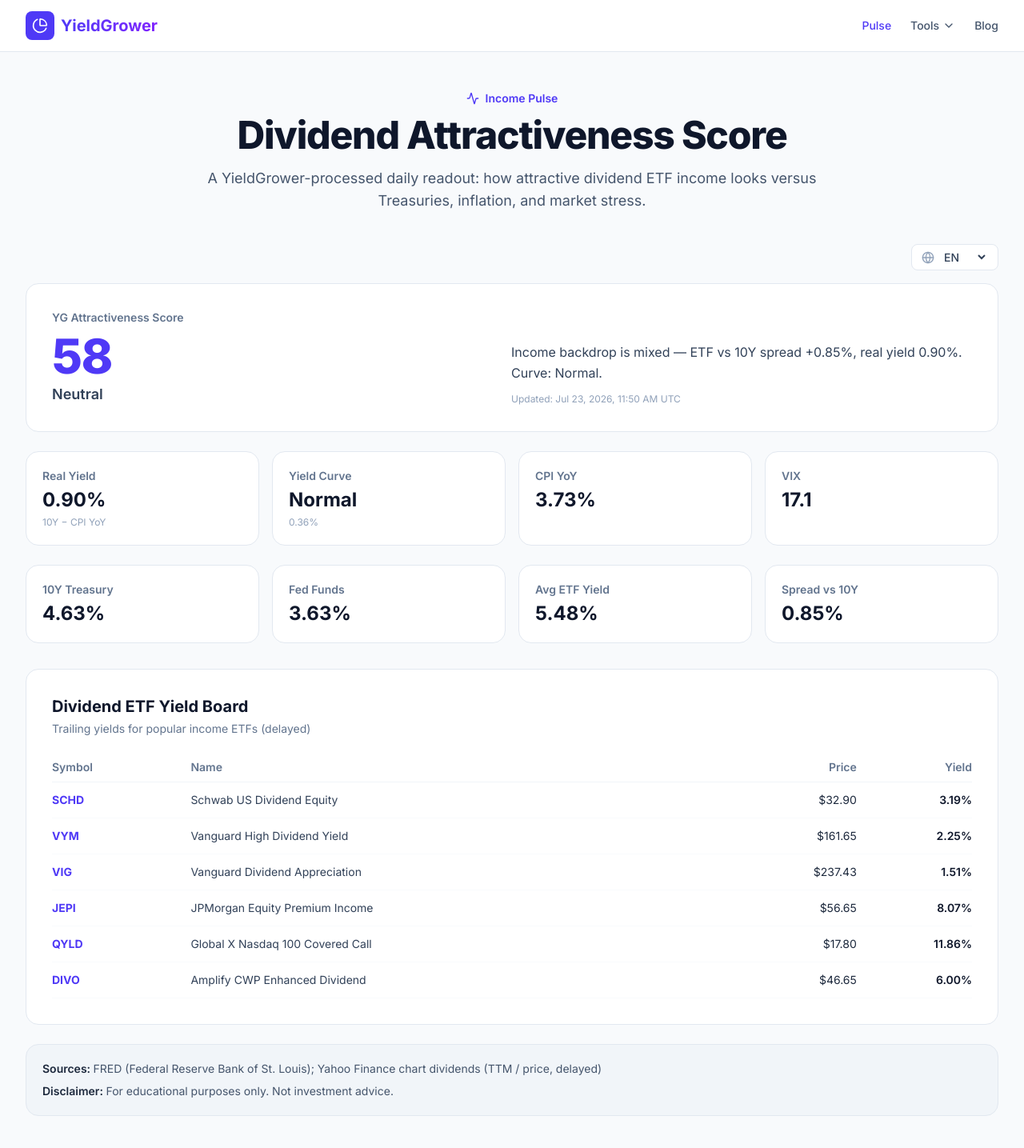
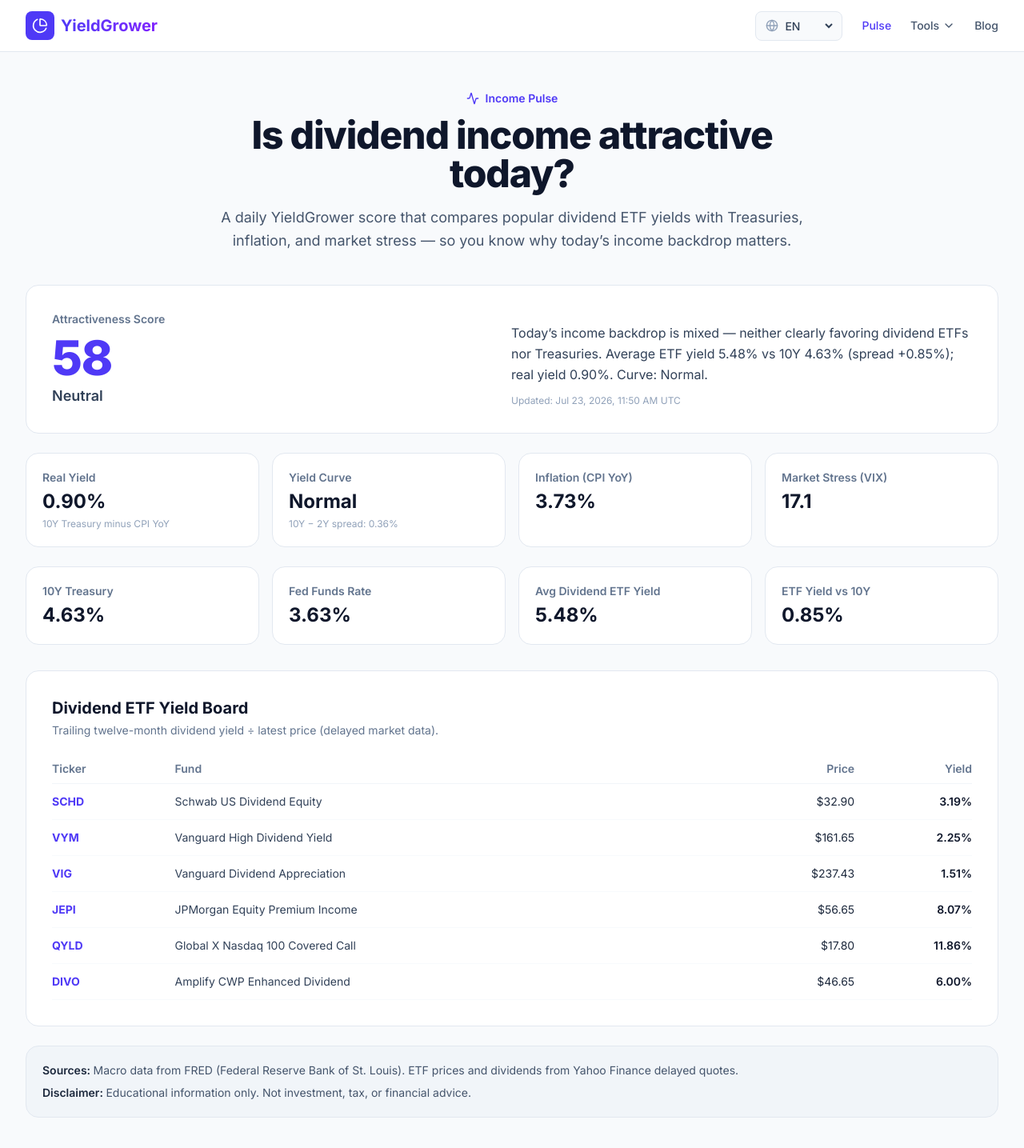
Before and after one commit to taehunt/dividend-calculator, a Next.js app: page /pulse in a window 1280 px wide. Shown: the top 1435 px of the page at 80% size. Built offline with nearby package versions, Linux system fonts and the light colour scheme.

Commit message:
Polish Income Pulse copy and full-page EN/KO

```diff
--- a/public/data/income-pulse.json
+++ b/public/data/income-pulse.json
@@ -7,8 +7,8 @@
     "ko": "중립"
   },
   "brief": {
-    "en": "Income backdrop is mixed — ETF vs 10Y spread +0.85%, real yield 0.90%. Curve: Normal.",
-    "ko": "배당 소득 환경은 혼조 — ETF 대비 10년물 스프레드 +0.85%, 실질금리 0.90%. 곡선: 정상."
+    "en": "Today’s income backdrop is mixed — neither clearly favoring dividend ETFs nor Treasuries. Average ETF yield 5.48% vs 10Y 4.63% (spread +0.85%); real yield 0.90%. Curve: Normal.",
+    "ko": "오늘의 인컴 환경은 혼조입니다. 배당 ETF와 국채 중 한쪽이 뚜렷이 우세하지 않습니다. ETF 평균 5.48% vs 10년물 4.63% (스프레드 +0.85%), 실질금리 0.90%. 수익률 곡선: 정상."
   },
   "avgEtfYield": 5.477,
   "spreadVs10y": 0.847,
@@ -109,8 +109,8 @@
     "etf": "Yahoo Finance chart dividends (TTM / price, delayed)"
   },
   "disclaimer": {
-    "en": "For educational purposes only. Not investment advice.",
-    "ko": "교육 목적 정보이며 투자 자문이 아닙니다."
+    "en": "Educational information only. Not investment, tax, or financial advice.",
+    "ko": "교육 목적의 정보이며 투자·세무·재무 자문이 아닙니다."
   },
   "errors": []
 }
--- a/src/app/pulse/page.tsx
+++ b/src/app/pulse/page.tsx
@@ -1,26 +1,17 @@
 import type { Metadata } from "next";
 import { readFile } from "fs/promises";
 import path from "path";
-import Link from "next/link";
-import {
-  Activity,
-  ArrowRight,
-  Flame,
-  Sprout,
-  Target,
-} from "lucide-react";
-import SiteHeader from "@/components/SiteHeader";
 import PulseClient from "@/components/PulseClient";
 import type { IncomePulse } from "@/lib/income-pulse";
 
 export const metadata: Metadata = {
-  title: "Income Pulse — Dividend Attractiveness Score | YieldGrower",
+  title: "Income Pulse — Is Dividend Income Attractive Today? | YieldGrower",
   description:
-    "Daily dividend attractiveness score vs Treasuries and inflation. Track real yield, the curve regime, VIX, and popular dividend ETF yields.",
+    "Daily dividend attractiveness score vs Treasuries, inflation, and VIX. Track real yield, the yield curve, and popular dividend ETF yields — updated every day.",
   openGraph: {
     title: "Income Pulse — Dividend Attractiveness Score | YieldGrower",
     description:
-      "See whether dividend income looks attractive vs bonds and inflation — updated daily.",
+      "A daily YieldGrower readout: how attractive dividend ETF income looks versus bonds and inflation.",
     url: "https://yieldgrower.com/pulse",
     siteName: "YieldGrower",
     type: "website",
@@ -28,77 +19,17 @@
 };
 
 async function loadPulse(): Promise<IncomePulse> {
-  const filePath = path.join(process.cwd(), "public", "data", "income-pulse.json");
+  const filePath = path.join(
+    process.cwd(),
+    "public",
+    "data",
+    "income-pulse.json"
+  );
   const raw = await readFile(filePath, "utf-8");
   return JSON.parse(raw) as IncomePulse;
 }
 
 export default async function PulsePage() {
   const data = await loadPulse();
-
-  return (
-    <div className="min-h-screen bg-slate-50 font-sans">
-      <SiteHeader active="pulse" showLocaleControls={false} />
-
-      <main className="max-w-7xl mx-auto px-4 sm:px-6 lg:px-8 py-12">
-        <div className="text-center max-w-3xl mx-auto mb-10">
-          <div className="inline-flex items-center gap-2 text-indigo-600 font-semibold text-sm mb-3">
-            <Activity className="w-4 h-4" />
-            Income Pulse
-          </div>
-          <h1 className="text-4xl md:text-5xl font-extrabold text-slate-900 tracking-tight mb-4">
-            Dividend Attractiveness Score
-          </h1>
-          <p className="text-lg text-slate-600">
-            A YieldGrower-processed daily readout: how attractive dividend ETF income
-            looks versus Treasuries, inflation, and market stress.
-          </p>
-        </div>
-
-        <PulseClient initialData={data} />
-
-        <section className="mt-10 grid grid-cols-1 md:grid-cols-3 gap-4">
-          <Link
-            href="/goal"
-            className="bg-white border border-slate-200 rounded-2xl p-5 hover:border-indigo-200 hover:shadow-sm transition-all"
-          >
-            <Target className="w-5 h-5 text-indigo-600 mb-3" />
-            <h3 className="font-bold text-slate-900 mb-1">Dividend Income Goal</h3>
-            <p className="text-sm text-slate-600 mb-3">
-              Size the portfolio you need for a monthly dividend target.
-            </p>
-            <span className="inline-flex items-center gap-1 text-sm font-semibold text-indigo-600">
-              Open calculator <ArrowRight className="w-4 h-4" />
-            </span>
-          </Link>
-          <Link
-            href="/fire"
-            className="bg-white border border-slate-200 rounded-2xl p-5 hover:border-indigo-200 hover:shadow-sm transition-all"
-          >
-            <Flame className="w-5 h-5 text-indigo-600 mb-3" />
-            <h3 className="font-bold text-slate-900 mb-1">FIRE Calculator</h3>
-            <p className="text-sm text-slate-600 mb-3">
-              Estimate when passive income can cover living expenses.
-            </p>
-            <span className="inline-flex items-center gap-1 text-sm font-semibold text-indigo-600">
-              Open calculator <ArrowRight className="w-4 h-4" />
-            </span>
-          </Link>
-          <Link
-            href="/compound"
-            className="bg-white border border-slate-200 rounded-2xl p-5 hover:border-indigo-200 hover:shadow-sm transition-all"
-          >
-            <Sprout className="w-5 h-5 text-indigo-600 mb-3" />
-            <h3 className="font-bold text-slate-900 mb-1">Compound Interest</h3>
-            <p className="text-sm text-slate-600 mb-3">
-              Project how contributions grow under different return assumptions.
-            </p>
-            <span className="inline-flex items-center gap-1 text-sm font-semibold text-indigo-600">
-              Open calculator <ArrowRight className="w-4 h-4" />
-            </span>
-          </Link>
-        </section>
-      </main>
-    </div>
-  );
+  return <PulseClient initialData={data} />;
 }
--- a/src/app/tools/page.tsx
+++ b/src/app/tools/page.tsx
@@ -17,7 +17,7 @@
     href: "/pulse",
     title: "Income Pulse",
     titleKo: "인컴 펄스",
-    desc: "Daily dividend attractiveness score vs Treasuries, inflation, and VIX.",
+    desc: "Daily score: how attractive dividend ETF income looks vs Treasuries, inflation, and market stress.",
     icon: Activity,
   },
   {
--- a/src/components/PulseClient.tsx
+++ b/src/components/PulseClient.tsx
@@ -1,7 +1,15 @@
 "use client";
 
 import { useState } from "react";
-import { Globe } from "lucide-react";
+import Link from "next/link";
+import {
+  Activity,
+  ArrowRight,
+  Flame,
+  Sprout,
+  Target,
+} from "lucide-react";
+import SiteHeader from "@/components/SiteHeader";
 import {
   formatNumber,
   formatPct,
@@ -15,48 +23,89 @@
   initialData: IncomePulse;
 };
 
+const ETF_NAME_KO: Record<string, string> = {
+  SCHD: "슈왑 미국 배당 주식",
+  VYM: "뱅가드 고배당",
+  VIG: "뱅가드 배당성장",
+  JEPI: "JP모건 주식 프리미엄 인컴",
+  QYLD: "글로벌X 나스닥100 커버드콜",
+  DIVO: "Amplify 강화 배당",
+};
+
 const copy = {
   en: {
-    score: "YG Attractiveness Score",
+    eyebrow: "Income Pulse",
+    title: "Is dividend income attractive today?",
+    subtitle:
+      "A daily YieldGrower score that compares popular dividend ETF yields with Treasuries, inflation, and market stress — so you know why today’s income backdrop matters.",
+    score: "Attractiveness Score",
     updated: "Updated",
     realYield: "Real Yield",
-    realYieldSub: "10Y − CPI YoY",
+    realYieldSub: "10Y Treasury minus CPI YoY",
     curve: "Yield Curve",
-    inflation: "CPI YoY",
-    vix: "VIX",
+    curveSub: "10Y − 2Y spread",
+    inflation: "Inflation (CPI YoY)",
+    vix: "Market Stress (VIX)",
     dgs10: "10Y Treasury",
-    fed: "Fed Funds",
-    avgYield: "Avg ETF Yield",
-    spread: "Spread vs 10Y",
+    fed: "Fed Funds Rate",
+    avgYield: "Avg Dividend ETF Yield",
+    spread: "ETF Yield vs 10Y",
     board: "Dividend ETF Yield Board",
-    boardSub: "Trailing yields for popular income ETFs (delayed)",
-    symbol: "Symbol",
-    name: "Name",
+    boardSub:
+      "Trailing twelve-month dividend yield ÷ latest price (delayed market data).",
+    symbol: "Ticker",
+    name: "Fund",
     price: "Price",
     yield: "Yield",
     sources: "Sources",
+    sourcesBody:
+      "Macro data from FRED (Federal Reserve Bank of St. Louis). ETF prices and dividends from Yahoo Finance delayed quotes.",
     disclaimer: "Disclaimer",
+    ctaTitle: "Put today’s backdrop into a plan",
+    goalTitle: "Dividend Income Goal",
+    goalDesc: "Find the portfolio size needed for a monthly dividend target.",
+    fireTitle: "FIRE Calculator",
+    fireDesc: "Estimate when passive income can cover living expenses.",
+    compoundTitle: "Compound Interest",
+    compoundDesc: "Project how contributions grow under different return assumptions.",
+    openCalc: "Open calculator",
   },
   ko: {
-    score: "YG 매력도 점수",
+    eyebrow: "인컴 펄스",
+    title: "오늘 배당 소득, 얼마나 매력적인가?",
+    subtitle:
+      "대표 배당 ETF 수익률을 국채·물가·시장 스트레스와 비교해 YieldGrower가 매일 가공한 점수입니다. 숫자만 나열하지 않고, 오늘 인컴 환경이 왜 중요한지 한눈에 보여줍니다.",
+    score: "매력도 점수",
     updated: "업데이트",
     realYield: "실질금리",
-    realYieldSub: "10년물 − CPI 전년비",
+    realYieldSub: "미국 10년물 − CPI 전년비",
     curve: "수익률 곡선",
-    inflation: "CPI 전년비",
-    vix: "VIX",
-    dgs10: "미국 10년물",
-    fed: "기준금리",
-    avgYield: "ETF 평균 수익률",
-    spread: "10년물 대비 스프레드",
+    curveSub: "10년물 − 2년물 스프레드",
+    inflation: "물가 (CPI 전년비)",
+    vix: "시장 스트레스 (VIX)",
+    dgs10: "미국 10년 국채",
+    fed: "연준 기준금리",
+    avgYield: "배당 ETF 평균 수익률",
+    spread: "ETF 수익률 − 10년물",
     board: "배당 ETF 수익률 보드",
-    boardSub: "대표 인컴 ETF의 트레일링 수익률 (지연 시세)",
+    boardSub:
+      "최근 1년 배당 합계 ÷ 최신 가격으로 계산한 트레일링 수익률입니다. (지연 시세)",
     symbol: "티커",
-    name: "이름",
+    name: "상품명",
     price: "가격",
     yield: "수익률",
     sources: "출처",
+    sourcesBody:
+      "거시지표: FRED (세인트루이스 연준). ETF 가격·배당: Yahoo Finance 지연 시세.",
     disclaimer: "면책",
+    ctaTitle: "오늘 환경을 내 계획에 연결하기",
+    goalTitle: "배당 목표 소득",
+    goalDesc: "월 배당 목표를 위해 필요한 포트폴리오 규모를 계산합니다.",
+    fireTitle: "FIRE 계산기",
+    fireDesc: "수동 소득이 생활비를 넘는 시점을 추정합니다.",
+    compoundTitle: "복리 계산기",
+    compoundDesc: "적립금과 수익률 가정에 따른 자산 성장을 확인합니다.",
+    openCalc: "계산기 열기",
   },
 };
 
@@ -86,26 +135,33 @@
     lang === "ko" ? data.curveRegime.label_ko : data.curveRegime.label_en;
 
   return (
-    <div>
-      <div className="flex justify-end mb-4">
-        <div className="inline-flex items-center gap-2 bg-white border border-slate-200 rounded-lg px-3 py-1.5">
-          <Globe className="w-4 h-4 text-slate-400" />
-          <select
-            value={lang}
-            onChange={(e) => setLang(e.target.value as PulseLang)}
-            className="text-sm bg-transparent text-slate-700 focus:outline-none font-medium cursor-pointer"
-          >
-            <option value="en">EN</option>
-            <option value="ko">한국어</option>
-          </select>
+    <div className="min-h-screen bg-slate-50 font-sans">
+      <SiteHeader
+        active="pulse"
+        lang={lang}
+        onLangChange={setLang}
+        showLocaleControls
+      />
+
+      <main className="max-w-7xl mx-auto px-4 sm:px-6 lg:px-8 py-12">
+        <div className="text-center max-w-3xl mx-auto mb-10">
+          <div className="inline-flex items-center gap-2 text-indigo-600 font-semibold text-sm mb-3">
+            <Activity className="w-4 h-4" />
+            {t.eyebrow}
           </div>
+          <h1 className="text-4xl md:text-5xl font-extrabold text-slate-900 tracking-tight mb-4">
+            {t.title}
+          </h1>
+          <p className="text-lg text-slate-600 leading-relaxed">{t.subtitle}</p>
         </div>
 
         <div className="bg-white rounded-2xl border border-slate-200 p-6 sm:p-8 mb-6">
           <div className="flex flex-col md:flex-row md:items-end md:justify-between gap-4">
             <div>
               <p className="text-sm font-semibold text-slate-500 mb-2">{t.score}</p>
-            <p className={`text-6xl font-extrabold tracking-tight ${scoreTone(data.score)}`}>
+              <p
+                className={`text-6xl font-extrabold tracking-tight ${scoreTone(data.score)}`}
+              >
                 {data.score ?? "—"}
               </p>
               <p className="text-lg font-semibold text-slate-700 mt-1">
@@ -113,7 +169,9 @@
               </p>
             </div>
             <div className="md:max-w-xl">
-            <p className="text-slate-700 leading-relaxed">{data.brief[lang]}</p>
+              <p className="text-slate-700 leading-relaxed text-[15px] sm:text-base">
+                {data.brief[lang]}
+              </p>
               <p className="text-xs text-slate-400 mt-3">
                 {t.updated}: {formatUpdatedAt(data.updatedAt, lang)}
               </p>
@@ -127,8 +185,15 @@
             value={formatPct(data.rates.real_yield?.value)}
             sub={t.realYieldSub}
           />
-        <Card label={t.curve} value={regimeLabel} sub={formatPct(data.rates.t10y2y?.value)} />
-        <Card label={t.inflation} value={formatPct(data.rates.cpi_yoy?.value)} />
+          <Card
+            label={t.curve}
+            value={regimeLabel}
+            sub={`${t.curveSub}: ${formatPct(data.rates.t10y2y?.value)}`}
+          />
+          <Card
+            label={t.inflation}
+            value={formatPct(data.rates.cpi_yoy?.value)}
+          />
           <Card label={t.vix} value={formatNumber(data.rates.vix?.value, 1)} />
         </div>
 
@@ -154,8 +219,12 @@
             <tbody>
               {data.etfs.map((etf) => (
                 <tr key={etf.symbol} className="border-b border-slate-50">
-                <td className="py-3 pr-3 font-bold text-indigo-600">{etf.symbol}</td>
-                <td className="py-3 pr-3 text-slate-700">{etf.name}</td>
+                  <td className="py-3 pr-3 font-bold text-indigo-600">
+                    {etf.symbol}
+                  </td>
+                  <td className="py-3 pr-3 text-slate-700">
+                    {lang === "ko" ? ETF_NAME_KO[etf.symbol] || etf.name : etf.name}
+                  </td>
                   <td className="py-3 pr-3 text-right text-slate-800">
                     {etf.price != null ? `$${etf.price.toFixed(2)}` : "—"}
                   </td>
@@ -168,16 +237,56 @@
           </table>
         </div>
 
-      <div className="bg-slate-100 border border-slate-200 rounded-2xl p-5 text-sm text-slate-600 space-y-2">
+        <div className="bg-slate-100 border border-slate-200 rounded-2xl p-5 text-sm text-slate-600 space-y-2 mb-10">
           <p>
             <span className="font-semibold text-slate-800">{t.sources}: </span>
-          {data.sources.macro}; {data.sources.etf}
+            {t.sourcesBody}
           </p>
           <p>
             <span className="font-semibold text-slate-800">{t.disclaimer}: </span>
             {data.disclaimer[lang]}
           </p>
         </div>
+
+        <section>
+          <h2 className="text-xl font-bold text-slate-900 mb-4">{t.ctaTitle}</h2>
+          <div className="grid grid-cols-1 md:grid-cols-3 gap-4">
+            <Link
+              href="/goal"
+              className="bg-white border border-slate-200 rounded-2xl p-5 hover:border-indigo-200 hover:shadow-sm transition-all"
+            >
+              <Target className="w-5 h-5 text-indigo-600 mb-3" />
+              <h3 className="font-bold text-slate-900 mb-1">{t.goalTitle}</h3>
+              <p className="text-sm text-slate-600 mb-3">{t.goalDesc}</p>
+              <span className="inline-flex items-center gap-1 text-sm font-semibold text-indigo-600">
+                {t.openCalc} <ArrowRight className="w-4 h-4" />
+              </span>
+            </Link>
+            <Link
+              href="/fire"
+              className="bg-white border border-slate-200 rounded-2xl p-5 hover:border-indigo-200 hover:shadow-sm transition-all"
+            >
+              <Flame className="w-5 h-5 text-indigo-600 mb-3" />
+              <h3 className="font-bold text-slate-900 mb-1">{t.fireTitle}</h3>
+              <p className="text-sm text-slate-600 mb-3">{t.fireDesc}</p>
+              <span className="inline-flex items-center gap-1 text-sm font-semibold text-indigo-600">
+                {t.openCalc} <ArrowRight className="w-4 h-4" />
+              </span>
+            </Link>
+            <Link
+              href="/compound"
+              className="bg-white border border-slate-200 rounded-2xl p-5 hover:border-indigo-200 hover:shadow-sm transition-all"
+            >
+              <Sprout className="w-5 h-5 text-indigo-600 mb-3" />
+              <h3 className="font-bold text-slate-900 mb-1">{t.compoundTitle}</h3>
+              <p className="text-sm text-slate-600 mb-3">{t.compoundDesc}</p>
+              <span className="inline-flex items-center gap-1 text-sm font-semibold text-indigo-600">
+                {t.openCalc} <ArrowRight className="w-4 h-4" />
+              </span>
+            </Link>
+          </div>
+        </section>
+      </main>
     </div>
   );
 }
--- a/src/components/SiteHeader.tsx
+++ b/src/components/SiteHeader.tsx
@@ -45,7 +45,7 @@
   },
   ko: {
     tools: "도구",
-    pulse: "Pulse",
+    pulse: "펄스",
     dividend: "배당 계산기",
     fire: "FIRE 계산기",
     average: "평단가 계산기",
@@ -96,7 +96,11 @@
         <div className="flex items-center gap-3 sm:gap-6">
           {showLocaleControls && (
             <div className="flex items-center bg-slate-50 border border-slate-200 rounded-lg p-1">
-              <div className="flex items-center pl-2 pr-1 border-r border-slate-200">
+              <div
+                className={`flex items-center pl-2 pr-1 ${
+                  onCurrencyChange ? "border-r border-slate-200" : ""
+                }`}
+              >
                 <Globe className="w-4 h-4 text-slate-400 mr-1" />
                 <select
                   value={lang}
@@ -107,14 +111,16 @@
                   <option value="ko">한국어</option>
                 </select>
               </div>
+              {onCurrencyChange && (
                 <select
                   value={currency}
-                onChange={(e) => onCurrencyChange?.(e.target.value as Currency)}
+                  onChange={(e) => onCurrencyChange(e.target.value as Currency)}
                   className="text-sm bg-transparent text-slate-700 py-1 pl-2 pr-2 focus:outline-none cursor-pointer font-medium"
                 >
                   <option value="USD">USD ($)</option>
                   <option value="KRW">KRW (₩)</option>
                 </select>
+              )}
             </div>
           )}
 
```
Also changed, not shown: src/components/PulseTeaser.tsx (+7 -4 lines), 1 other file (tests, documents, lock files or other folders). Lines whose indentation alone changed are shown as unchanged.
